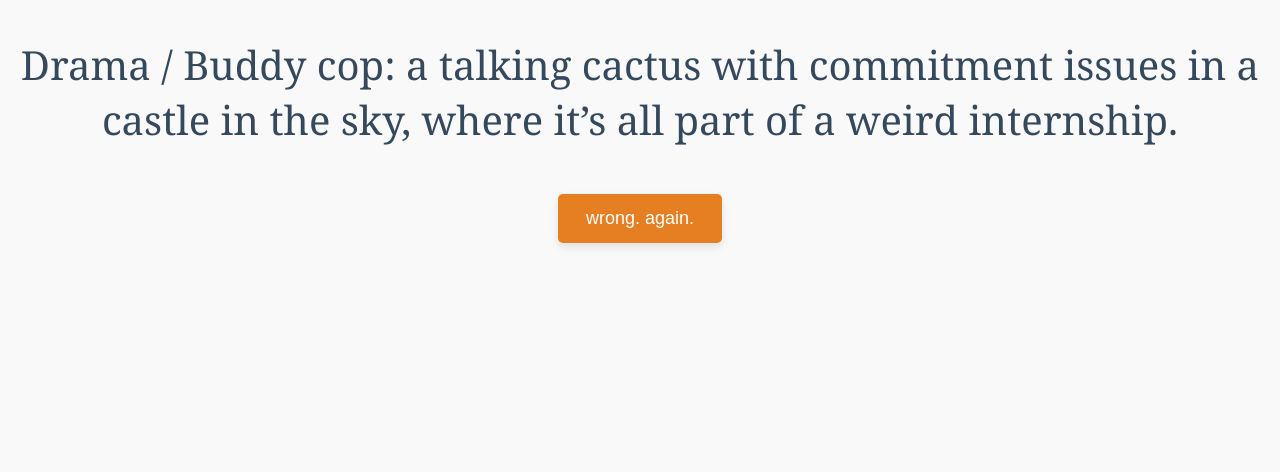
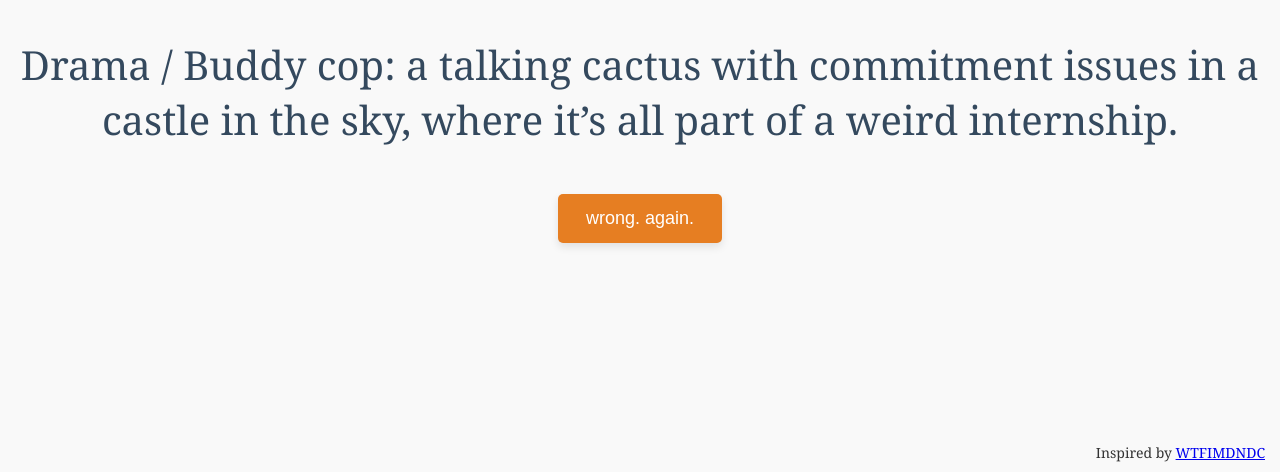
Before and after one commit to abpilkington/story_idea_generator, a plain HTML site: page index.html in a window 1280 px wide. Shown: the part 328-800 px from the top of the page. Drawn offline with nearby package versions, Linux system fonts and the light colour scheme.

Commit message:
add footer

```diff
--- a/index.html
+++ b/index.html
@@ -60,4 +60,17 @@
         <!-- Write logic -->
         <script src="logic.js"></script>
     </body>
+    <footer style="
+  position: fixed;
+  bottom: 0;
+  right: 0;
+  padding: 10px 15px;
+  font-size: 14px;
+  color: #333;
+  border-top-left-radius: 8px;
+">
+  Inspired by <a href="https://whothefuckismydndcharacter.com" target="_blank">WTFIMDNDC</a>
+
+</footer>
+
 </html>
```
